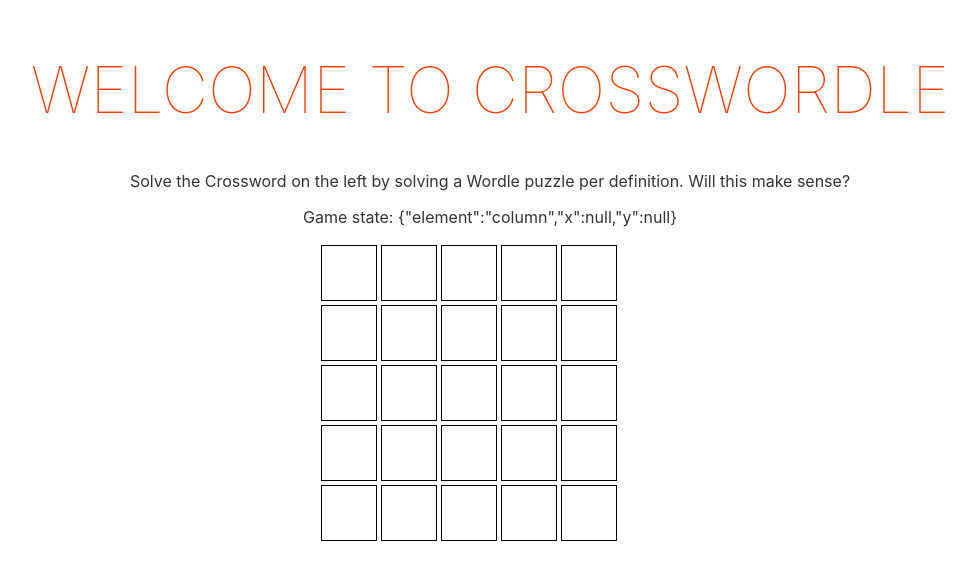
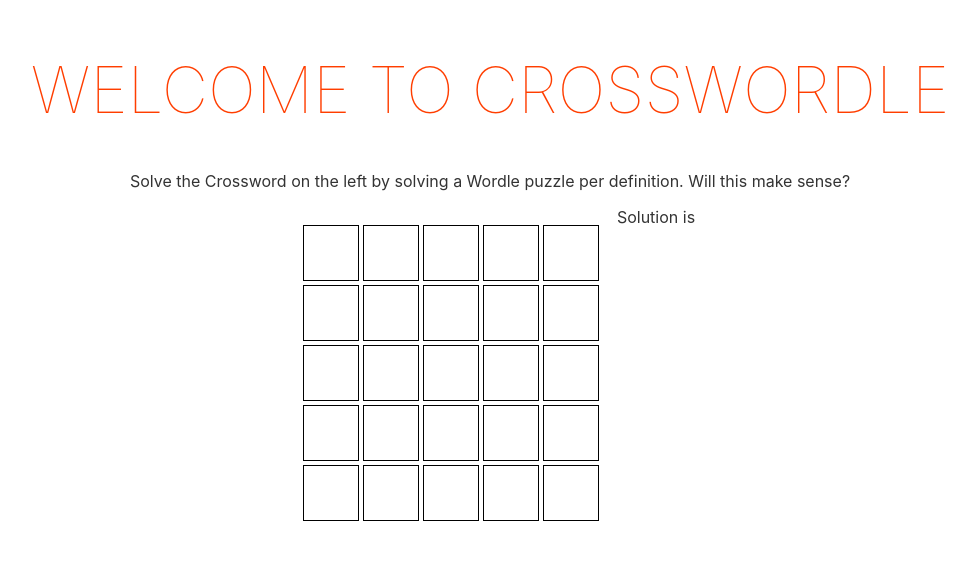
Before and after one commit to cicciodm/svelte-wordle-crossword, a Svelte app: page / in a window 1280 px wide. Shown: the top 580 px of the page, without its empty margins (150-1126 px from the left). Built offline with nearby package versions, Linux system fonts and the light colour scheme.

Commit message:
wordle solution plus states

```diff
--- a/src/App.svelte
+++ b/src/App.svelte
@@ -1,5 +1,51 @@
 <script lang="ts">
 	import Crossword from "./game/Crossword.svelte";
+
+	const crosswordConfig: string[] =
+	[
+		"GRADE",
+		"LOVED",
+		"AMONG",
+		"RAISE",
+		"ENDED",
+	];
+
+  let selectedElement: CrosswordElementSelection = {
+    element: "column",
+    x: null,
+    y: null
+  };
+
+	$: wordleSolution = selectedElement.element === "row" ?
+		crosswordConfig[selectedElement.y] :
+		crosswordConfig.map(s => s[selectedElement.x]).join("");
+
+		function setSelection(x: number, y: number): void {
+    if (selectedElement.x === null) {
+      // first selection
+      selectedElement = {
+        element: "row",
+        x,
+        y
+      }
+      return;
+    }
+
+    if (selectedElement.element === "row") {
+      selectedElement = {
+        element: selectedElement.y === y ? "column" : "row",
+          x,
+          y
+      }
+    } else {
+      selectedElement = {
+        element: selectedElement.x === x ? "row" : "column",
+          x,
+          y
+      }
+    }
+  }
+
 </script>
 
 <main>
@@ -7,7 +53,12 @@
 	<p>Solve the Crossword on the left by solving a Wordle puzzle per definition. Will this make sense?</p>
 
 	<div class="gameContainer">
-		<Crossword />
+		<Crossword
+			selectedElement={selectedElement}
+			setSelection={setSelection}/>
+		{#if selectedElement}
+			<div>Solution is {wordleSolution}</div>
+		{/if}
 	</div>
 
 </main>
--- a/src/game/Crossword.svelte
+++ b/src/game/Crossword.svelte
@@ -1,61 +1,12 @@
 <script lang="ts">
-
-  type GridElement = "row" | "column";
-  interface Selection {
-    element: GridElement;
-    x: number;
-    y: number;
-  };
-
-  let selectedElement: Selection = {
-    element: "column",
-    x: null,
-    y: null
-  };
-
-  const crosswordConfig: string[] =
-  [
-    "GRADE",
-    "LOVED",
-    "AMONG",
-    "RAISE",
-    "ENDED",
-  ];
+  export let selectedElement: CrosswordElementSelection;
+  export let setSelection: (x: number, y: number) => void;
 
   let crosswordStatus: string[] = ["     ","     ","     ","     ","     "];
-
-  function setSelection(x: number, y: number): void {
-    if (selectedElement.x === null) {
-      // first selection
-      selectedElement = {
-        element: "row",
-        x,
-        y
-      }
-      return;
-    }
-
-    if (selectedElement.element === "row") {
-      selectedElement = {
-        element: selectedElement.y === y ? "column" : "row",
-          x,
-          y
-      }
-    } else {
-      selectedElement = {
-        element: selectedElement.x === x ? "row" : "column",
-          x,
-          y
-      }
-    }
-  }
-
 </script>
 
 
-<div>
-  <div>Game state: {JSON.stringify(selectedElement)}</div>
-  <div class="container">
+<div class="container">
   {#each crosswordStatus as entry, y}
     {#each entry as letter, x}
       {#if selectedElement.element === "row" ? y === selectedElement.y : x === selectedElement.x}
@@ -65,7 +16,6 @@
       {/if}
     {/each}
   {/each}
-  </div>
 </div>
 
 <style>
```
Also changed, not shown: src/Types.ts (added, +7 -0 lines).
